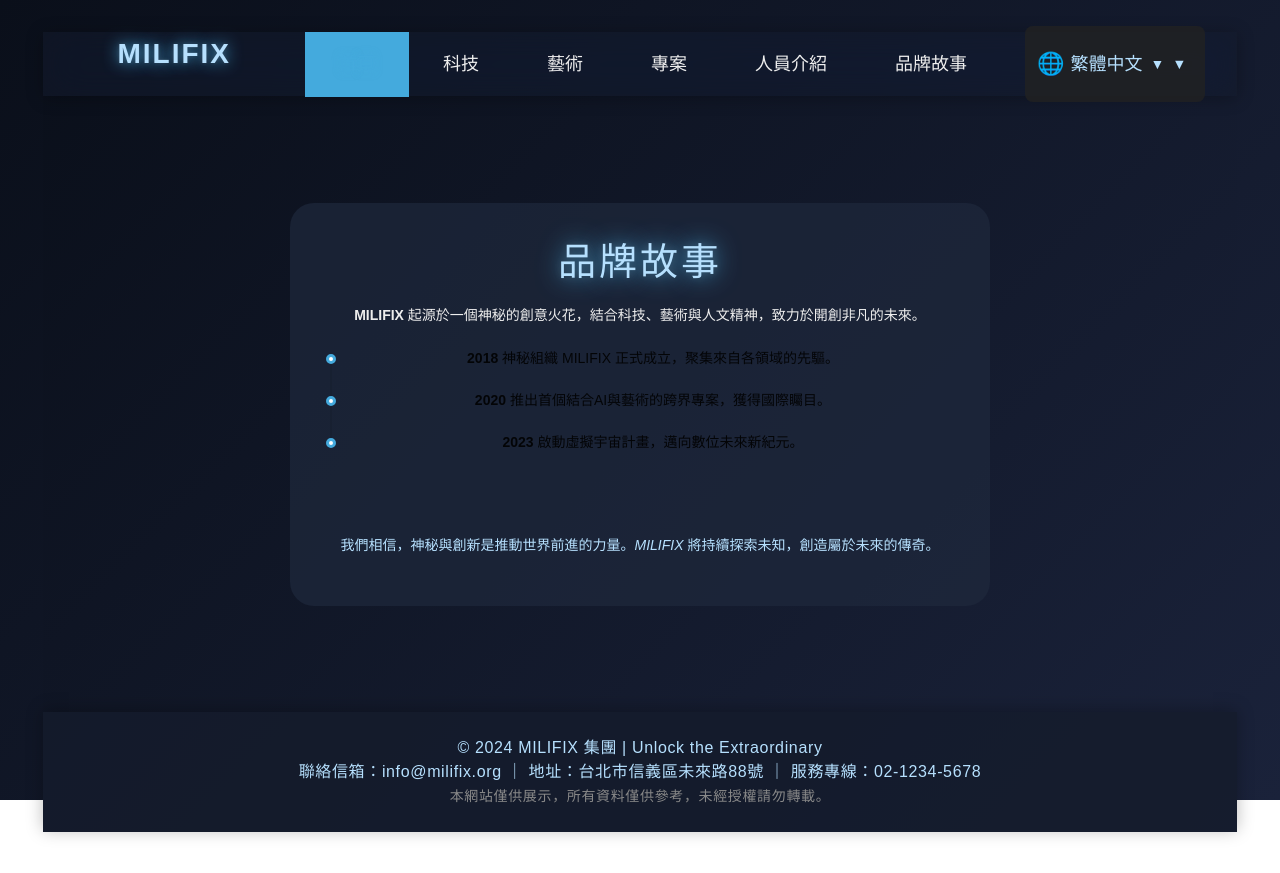
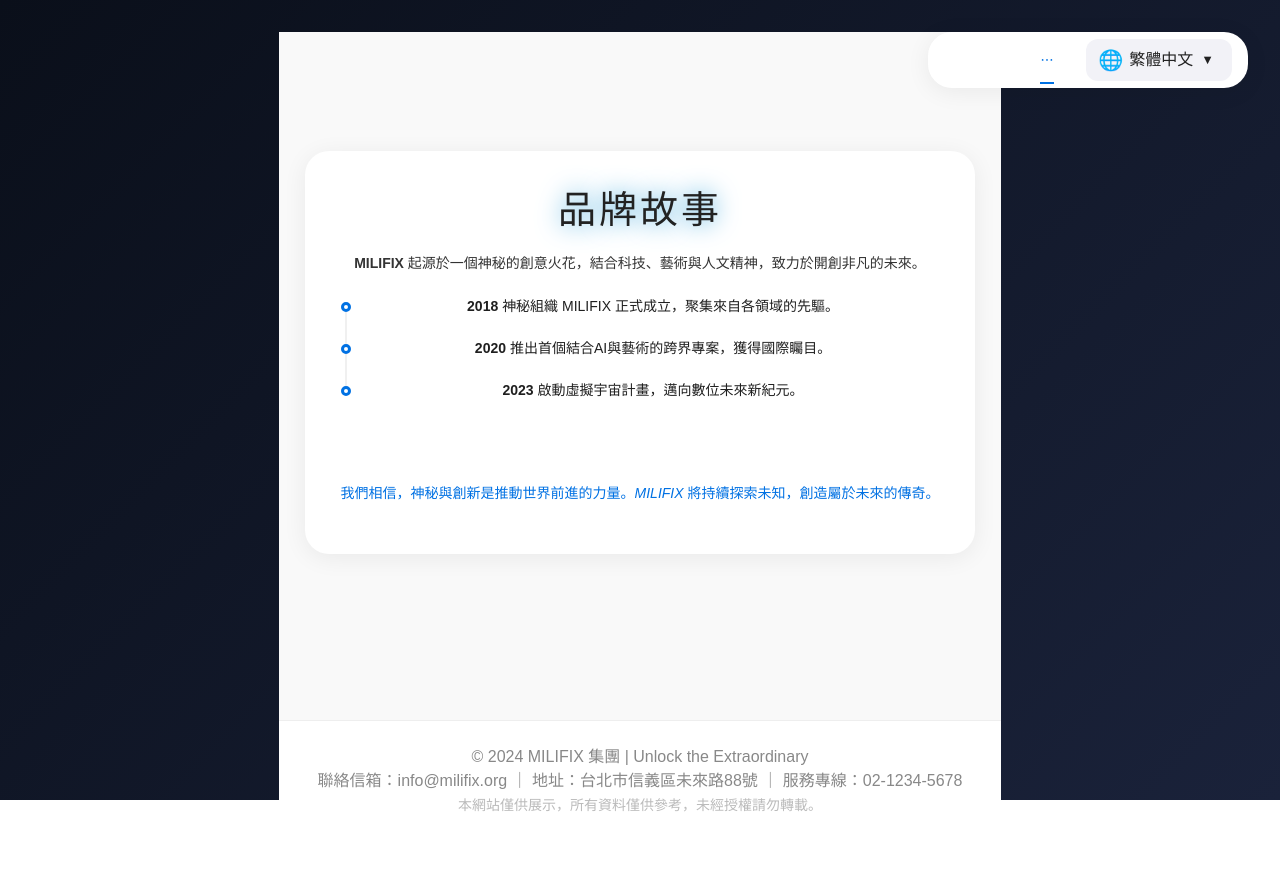
Before and after one commit to div-sir/milifix-react, a React (Vite) app: page /art.html in a window 1280 px wide. Built offline with nearby package versions, Linux system fonts and the light colour scheme.

Commit message:
全站 Apple 白色系簡約風格，導覽列圓角右上角浮動，移除Logo，語言選單精簡，所有頁面React化

```diff
--- a/src/App.jsx
+++ b/src/App.jsx
@@ -35,33 +35,33 @@ function App() {
     <ConfigProvider
       theme={{
         token: {
-          colorPrimary: '#4ad',
+          colorPrimary: '#0071e3',
           fontFamily: "'Montserrat', 'Orbitron', Arial, sans-serif"
         }
       }}
     >
-      <Layout style={{ minHeight: '100vh', background: 'linear-gradient(135deg, #0a0f1a 0%, #1a223a 100%)' }}>
+      <div style={{ minHeight: '100vh', background: '#f9f9f9' }}>
         <NavBar active="home" />
-        <Content style={{ display: 'flex', justifyContent: 'center', alignItems: 'center', flex: 1, padding: '2vw' }}>
-          <div style={{ background: 'rgba(30,40,60,0.7)', borderRadius: 24, padding: 36, maxWidth: 700, width: '100%', margin: '48px 0' }}>
-            <Title level={1} style={{ color: '#b6e0fe', textAlign: 'center', fontFamily: 'Orbitron, Arial, sans-serif' }}>{story.title}</Title>
-            <Paragraph strong style={{ color: '#eee', textAlign: 'center' }}>{story.intro}</Paragraph>
+        <div style={{ display: 'flex', justifyContent: 'center', alignItems: 'center', minHeight: '80vh', padding: '2vw' }}>
+          <div style={{ background: '#fff', borderRadius: 24, boxShadow: '0 4px 24px 0 #0001', padding: 36, maxWidth: 700, width: '100%', margin: '48px 0' }}>
+            <Title level={1} style={{ color: '#222', textAlign: 'center', fontFamily: 'Orbitron, Arial, sans-serif' }}>{story.title}</Title>
+            <Paragraph strong style={{ color: '#333', textAlign: 'center' }}>{story.intro}</Paragraph>
             <Timeline
               items={story.timeline.map(item => ({
-                color: '#4ad',
+                color: '#0071e3',
                 children: <span><b>{item.year}</b> {item.event}</span>
               }))}
               style={{ margin: '2em 0' }}
             />
-            <Paragraph italic style={{ color: '#b6e0fe', textAlign: 'center' }}>{story.vision}</Paragraph>
+            <Paragraph italic style={{ color: '#0071e3', textAlign: 'center' }}>{story.vision}</Paragraph>
           </div>
-        </Content>
-        <Footer style={{ background: 'rgba(20,28,44,0.85)', color: '#b6e0fe', textAlign: 'center', width: '100%', padding: '24px 0', fontSize: 16 }}>
+        </div>
+        <div style={{ background: '#fff', color: '#888', textAlign: 'center', width: '100%', padding: '24px 0', fontSize: 16, borderTop: '1px solid #eee', marginTop: 48 }}>
           &copy; 2024 MILIFIX 集團 | Unlock the Extraordinary<br/>
           聯絡信箱：info@milifix.org ｜ 地址：台北市信義區未來路88號 ｜ 服務專線：02-1234-5678<br/>
-          <span style={{ color: '#888', fontSize: 14 }}>本網站僅供展示，所有資料僅供參考，未經授權請勿轉載。</span>
-        </Footer>
-      </Layout>
+          <span style={{ color: '#bbb', fontSize: 14 }}>本網站僅供展示，所有資料僅供參考，未經授權請勿轉載。</span>
+        </div>
+      </div>
     </ConfigProvider>
   );
 }
--- a/src/NavBar.jsx
+++ b/src/NavBar.jsx
@@ -1,14 +1,12 @@
 import React, { useState } from 'react';
-import { Layout, Menu, Dropdown } from 'antd';
-
-const { Header } = Layout;
+import { Menu, Dropdown } from 'antd';
 
 const navItems = [
   { key: 'home', label: '首頁', path: '/' },
-  { key: 'tech', label: '科技', path: '/tech.html' },
-  { key: 'art', label: '藝術', path: '/art.html' },
-  { key: 'project', label: '專案', path: '/project.html' },
-  { key: 'team', label: '人員介紹', path: '/team.html' },
+  { key: 'tech', label: '科技', path: '/tech' },
+  { key: 'art', label: '藝術', path: '/art' },
+  { key: 'project', label: '專案', path: '/project' },
+  { key: 'team', label: '人員介紹', path: '/team' },
   { key: 'story', label: '品牌故事', path: '/story' },
 ];
 
@@ -22,33 +20,24 @@ export default function NavBar({ active, onLangChange, lang = 'zh' }) {
   const [langOpen, setLangOpen] = useState(false);
   const navigate = (path) => { window.location.href = path; };
   return (
-    <Header
+    <div
       style={{
-        width: '100%',
-        padding: 0,
-        position: 'sticky',
-        top: 0,
-        zIndex: 100,
-        background: 'rgba(20,28,44,0.55)',
-        boxShadow: '0 2px 16px 0 #0004',
-        backdropFilter: 'blur(18px) saturate(1.5)',
-        WebkitBackdropFilter: 'blur(18px) saturate(1.5)',
+        position: 'fixed',
+        top: 32,
+        right: 32,
+        zIndex: 200,
+        background: '#fff',
+        borderRadius: 24,
+        boxShadow: '0 4px 24px 0 #0001',
+        padding: '0 16px',
         display: 'flex',
         alignItems: 'center',
-        justifyContent: 'space-between',
+        minHeight: 56,
+        minWidth: 320,
+        gap: 8,
       }}
     >
-      <div style={{ display: 'flex', alignItems: 'center', width: '100%' }}>
-        <div
-          className="logo"
-          style={{
-            color: '#b6e0fe', fontSize: 28, fontWeight: 'bold', letterSpacing: 2,
-            fontFamily: 'Orbitron, Arial, sans-serif', flexShrink: 0, marginLeft: 32, cursor: 'pointer'
-          }}
-          onClick={() => navigate('/')}
-        >MILIFIX</div>
       <Menu
-          theme="dark"
         mode="horizontal"
         selectedKeys={[active]}
         items={navItems.map(item => ({
@@ -57,26 +46,26 @@ export default function NavBar({ active, onLangChange, lang = 'zh' }) {
             <span
               onClick={() => navigate(item.path)}
               style={{
-                  padding: '0 18px',
-                  transition: 'color 0.2s, box-shadow 0.2s',
-                  position: 'relative',
+                padding: '0 16px',
                 fontWeight: 500,
-                  fontSize: 18,
-                  color: active === item.key ? '#4ad' : '#eee',
-                  textShadow: active === item.key ? '0 0 8px #4ad8' : 'none',
+                fontSize: 16,
+                color: active === item.key ? '#111' : '#555',
+                borderRadius: 12,
+                background: active === item.key ? '#f2f2f7' : 'none',
+                transition: 'background 0.2s, color 0.2s',
+                cursor: 'pointer',
+                display: 'inline-block',
               }}
               onMouseEnter={e => {
-                  e.target.style.textDecoration = 'underline';
-                  e.target.style.textShadow = '0 0 8px #4ad8';
+                e.target.style.background = '#f2f2f7';
               }}
               onMouseLeave={e => {
-                  e.target.style.textDecoration = 'none';
-                  e.target.style.textShadow = active === item.key ? '0 0 8px #4ad8' : 'none';
+                e.target.style.background = active === item.key ? '#f2f2f7' : 'none';
               }}
             >{item.label}</span>
           )
         }))}
-          style={{ background: 'none', flex: 1, minWidth: 0, marginLeft: 32, borderBottom: 'none' }}
+        style={{ background: 'none', borderBottom: 'none', flex: 1, minWidth: 0, justifyContent: 'flex-end' }}
       />
       <Dropdown
         open={langOpen}
@@ -86,7 +75,7 @@ export default function NavBar({ active, onLangChange, lang = 'zh' }) {
             key: opt.key,
             label: (
               <span
-                  style={{ padding: '8px 18px', display: 'block', color: lang === opt.key ? '#4ad' : '#b6e0fe', fontWeight: lang === opt.key ? 700 : 400 }}
+                style={{ padding: '8px 18px', display: 'block', color: lang === opt.key ? '#0071e3' : '#222', fontWeight: lang === opt.key ? 700 : 400 }}
                 onClick={() => { setLangOpen(false); onLangChange && onLangChange(opt.key); }}
               >{opt.label}</span>
             )
@@ -96,18 +85,17 @@ export default function NavBar({ active, onLangChange, lang = 'zh' }) {
         <div
           className="lang-selected"
           style={{
-              background: '#222c', color: '#b6e0fe', padding: '6px 18px 6px 12px', borderRadius: 8,
-              fontSize: 18, display: 'flex', alignItems: 'center', marginRight: 32, marginLeft: 24,
+            background: '#f2f2f7', color: '#222', padding: '6px 18px 6px 12px', borderRadius: 12,
+            fontSize: 16, display: 'flex', alignItems: 'center', marginLeft: 8,
             cursor: 'pointer', userSelect: 'none', transition: 'background 0.2s',
+            fontWeight: 500
           }}
           onClick={() => setLangOpen(!langOpen)}
         >
-            <span className="globe" style={{ fontSize: 22, marginRight: 6 }}>🌐</span>
+          <span className="globe" style={{ fontSize: 20, marginRight: 6 }}>🌐</span>
           {langOptions.find(opt => opt.key === lang)?.label || '繁體中文'}
-            <span style={{ marginLeft: 8, fontSize: 14, transform: langOpen ? 'rotate(180deg)' : 'none', transition: 'transform 0.2s' }}>▼</span>
         </div>
       </Dropdown>
     </div>
-    </Header>
   );
 }
--- a/src/Story.jsx
+++ b/src/Story.jsx
@@ -22,27 +22,27 @@ export default function Story() {
     <ConfigProvider
       theme={{
         token: {
-          colorPrimary: '#4ad',
+          colorPrimary: '#0071e3',
           fontFamily: "'Montserrat', 'Orbitron', Arial, sans-serif"
         }
       }}
     >
-      <Layout style={{ minHeight: '100vh', background: 'linear-gradient(135deg, #0a0f1a 0%, #1a223a 100%)' }}>
+      <div style={{ minHeight: '100vh', background: '#f9f9f9' }}>
         <NavBar active="story" />
-        <Content style={{ display: 'flex', justifyContent: 'center', alignItems: 'center', flex: 1, padding: '2vw' }}>
-          <div style={{ background: 'rgba(30,40,60,0.7)', borderRadius: 24, padding: 36, maxWidth: 700, width: '100%', margin: '48px 0' }}>
-            <Title level={1} style={{ color: '#b6e0fe', textAlign: 'center', fontFamily: 'Orbitron, Arial, sans-serif' }}>品牌故事</Title>
-            <Paragraph strong style={{ color: '#eee', textAlign: 'center' }}>
+        <div style={{ display: 'flex', justifyContent: 'center', alignItems: 'center', minHeight: '80vh', padding: '2vw' }}>
+          <div style={{ background: '#fff', borderRadius: 24, boxShadow: '0 4px 24px 0 #0001', padding: 36, maxWidth: 700, width: '100%', margin: '48px 0' }}>
+            <Title level={1} style={{ color: '#222', textAlign: 'center', fontFamily: 'Orbitron, Arial, sans-serif' }}>品牌故事</Title>
+            <Paragraph strong style={{ color: '#333', textAlign: 'center' }}>
               歡迎來到 MILIFIX！這裡是品牌故事頁面，請依需求補充內容。
             </Paragraph>
           </div>
-        </Content>
-        <Footer style={{ background: 'rgba(20,28,44,0.85)', color: '#b6e0fe', textAlign: 'center', width: '100%', padding: '24px 0', fontSize: 16 }}>
+        </div>
+        <div style={{ background: '#fff', color: '#888', textAlign: 'center', width: '100%', padding: '24px 0', fontSize: 16, borderTop: '1px solid #eee', marginTop: 48 }}>
           &copy; 2024 MILIFIX 集團 | Unlock the Extraordinary<br/>
           聯絡信箱：info@milifix.org ｜ 地址：台北市信義區未來路88號 ｜ 服務專線：02-1234-5678<br/>
-          <span style={{ color: '#888', fontSize: 14 }}>本網站僅供展示，所有資料僅供參考，未經授權請勿轉載。</span>
-        </Footer>
-      </Layout>
+          <span style={{ color: '#bbb', fontSize: 14 }}>本網站僅供展示，所有資料僅供參考，未經授權請勿轉載。</span>
+        </div>
+      </div>
     </ConfigProvider>
   );
 }
--- a/src/Team.jsx
+++ b/src/Team.jsx
@@ -10,27 +10,27 @@ export default function Team() {
     <ConfigProvider
       theme={{
         token: {
-          colorPrimary: '#4ad',
+          colorPrimary: '#0071e3',
           fontFamily: "'Montserrat', 'Orbitron', Arial, sans-serif"
         }
       }}
     >
-      <Layout style={{ minHeight: '100vh', background: 'linear-gradient(135deg, #0a0f1a 0%, #1a223a 100%)' }}>
+      <div style={{ minHeight: '100vh', background: '#f9f9f9' }}>
         <NavBar active="team" />
-        <Content style={{ display: 'flex', justifyContent: 'center', alignItems: 'center', flex: 1, padding: '2vw' }}>
-          <div style={{ background: 'rgba(30,40,60,0.7)', borderRadius: 24, padding: 36, maxWidth: 700, width: '100%', margin: '48px 0' }}>
-            <Title level={1} style={{ color: '#b6e0fe', textAlign: 'center', fontFamily: 'Orbitron, Arial, sans-serif' }}>人員介紹</Title>
-            <Paragraph strong style={{ color: '#eee', textAlign: 'center' }}>
+        <div style={{ display: 'flex', justifyContent: 'center', alignItems: 'center', minHeight: '80vh', padding: '2vw' }}>
+          <div style={{ background: '#fff', borderRadius: 24, boxShadow: '0 4px 24px 0 #0001', padding: 36, maxWidth: 700, width: '100%', margin: '48px 0' }}>
+            <Title level={1} style={{ color: '#222', textAlign: 'center', fontFamily: 'Orbitron, Arial, sans-serif' }}>人員介紹</Title>
+            <Paragraph strong style={{ color: '#333', textAlign: 'center' }}>
               這裡是 MILIFIX 人員介紹頁面，請依需求補充內容。
             </Paragraph>
           </div>
-        </Content>
-        <Footer style={{ background: 'rgba(20,28,44,0.85)', color: '#b6e0fe', textAlign: 'center', width: '100%', padding: '24px 0', fontSize: 16 }}>
+        </div>
+        <div style={{ background: '#fff', color: '#888', textAlign: 'center', width: '100%', padding: '24px 0', fontSize: 16, borderTop: '1px solid #eee', marginTop: 48 }}>
           &copy; 2024 MILIFIX 集團 | Unlock the Extraordinary<br/>
           聯絡信箱：info@milifix.org ｜ 地址：台北市信義區未來路88號 ｜ 服務專線：02-1234-5678<br/>
-          <span style={{ color: '#888', fontSize: 14 }}>本網站僅供展示，所有資料僅供參考，未經授權請勿轉載。</span>
-        </Footer>
-      </Layout>
+          <span style={{ color: '#bbb', fontSize: 14 }}>本網站僅供展示，所有資料僅供參考，未經授權請勿轉載。</span>
+        </div>
+      </div>
     </ConfigProvider>
   );
 }
```
Also changed, not shown: src/Art.jsx (+11 -11 lines), src/Project.jsx (+11 -11 lines), src/Tech.jsx (+11 -11 lines). Lines whose indentation alone changed are shown as unchanged.
